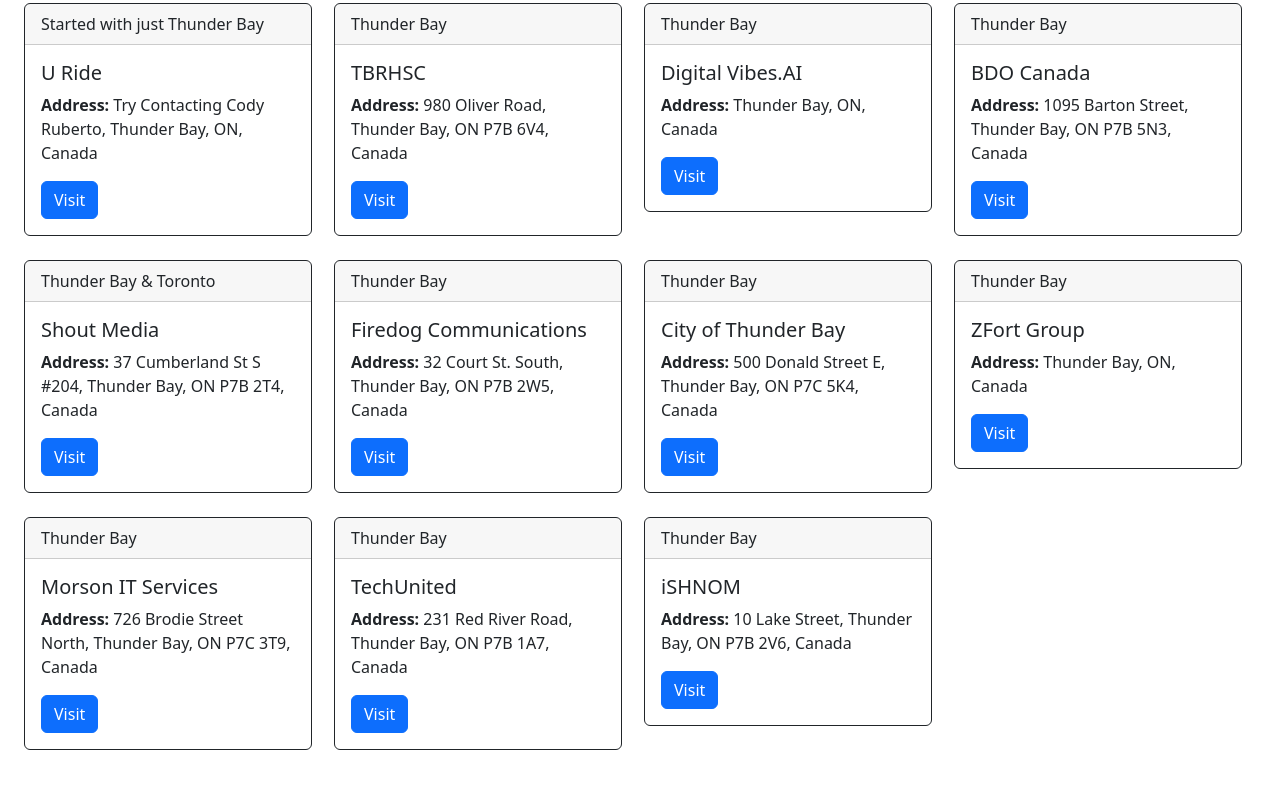
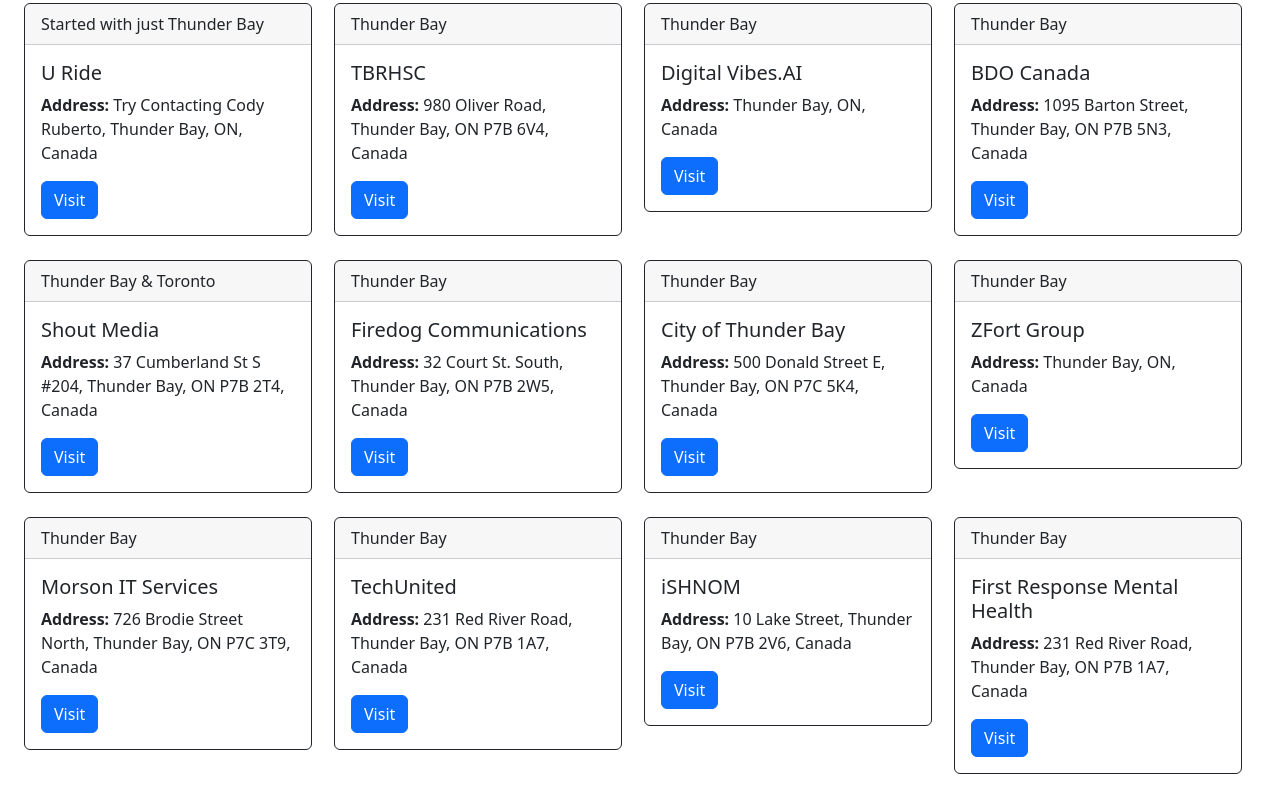
Before and after one commit to yash-a-18/JobLookout, a plain HTML site: page index.html in a window 1280 px wide. Shown: the part 824-1636 px from the top of the page. Before the commit the page ends 1614 px from the top, so only its background shows below. Drawn offline with nearby package versions, Linux system fonts and the light colour scheme.

Commit message:
Add company

```diff
--- a/index.html
+++ b/index.html
@@ -270,6 +270,16 @@
                 </div>
             </div>
         </div>
+        <div class="col">
+          <div class="card border-dark mb-3" style="max-width: 18rem;">
+              <div class="card-header">Thunder Bay</div>
+              <div class="card-body text-dark">
+                <h5 class="card-title">First Response Mental Health</h5>
+                <p class="card-text"><b>Address:</b> 231 Red River Road, Thunder Bay, ON P7B 1A7, Canada</p>
+                <a href="https://firstresponsemh.com/" class="btn btn-primary" target="_blank">Visit</a>
+              </div>
+          </div>
+      </div>
       </div>
     </section>
     <script src="https://cdn.jsdelivr.net/npm/bootstrap@5.2.3/dist/js/bootstrap.bundle.min.js" integrity="sha384-kenU1KFdBIe4zVF0s0G1M5b4hcpxyD9F7jL+jjXkk+Q2h455rYXK/7HAuoJl+0I4" crossorigin="anonymous"></script>
```
